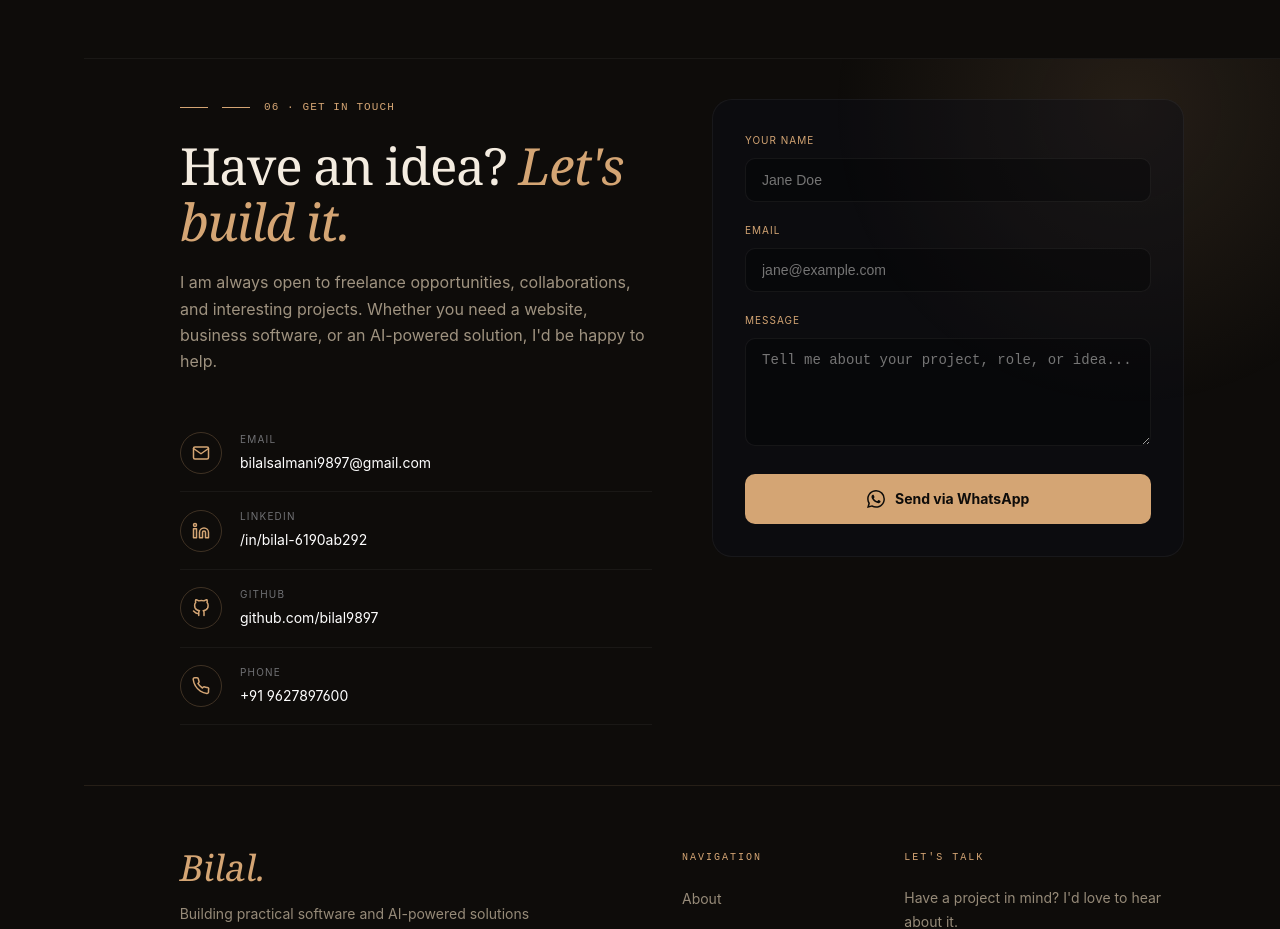
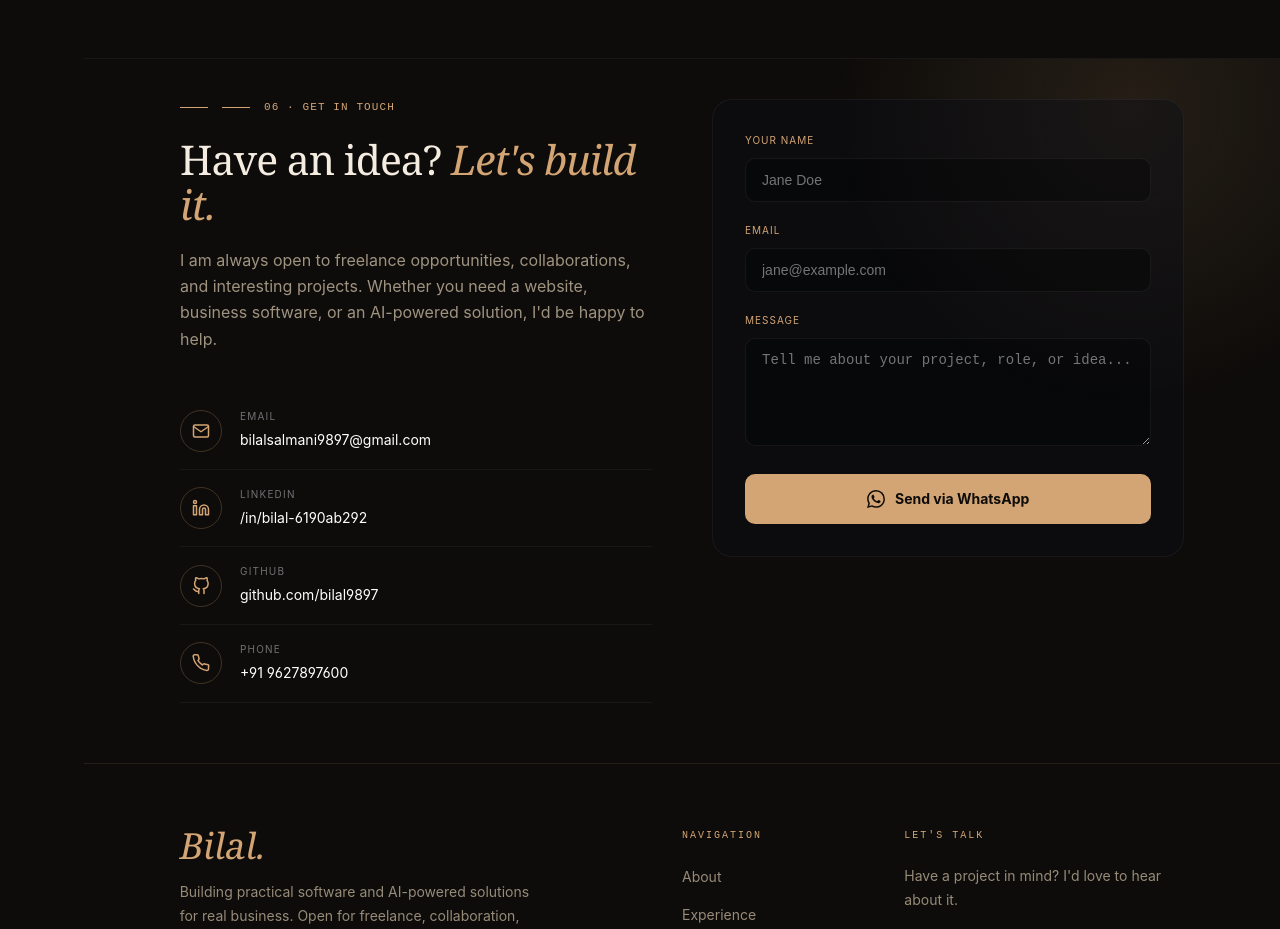
Before and after one commit to bilal9897/my-portfolio, a React (Vite) app: page / in a window 1280 px wide. Shown: the part 6900-7829 px from the top of the page. Built offline with nearby package versions, Linux system fonts and the light colour scheme.

Commit message:
Decrease Contact heading font size to prevent wrapping

```diff
--- a/src/components/Contact.jsx
+++ b/src/components/Contact.jsx
@@ -69,7 +69,7 @@ export default function Contact() {
           <span style={{ width: '28px', height: '1px', background: 'var(--c-gold)' }}></span>
           06 · GET IN TOUCH
         </div>
-        <h2 className="section-title" style={{ fontSize: 'clamp(36px, 4vw, 52px)', marginBottom: '20px', lineHeight: '1.1' }}>
+        <h2 className="section-title" style={{ fontSize: 'clamp(28px, 3.2vw, 42px)', marginBottom: '20px', lineHeight: '1.1' }}>
           Have an idea? <i style={{ color: 'var(--c-gold)' }}>Let's build it.</i>
         </h2>
         <p style={{ fontSize: '16px', lineHeight: '1.65', color: 'var(--c-warm)', marginBottom: '40px', opacity: '0.8' }}>
```
